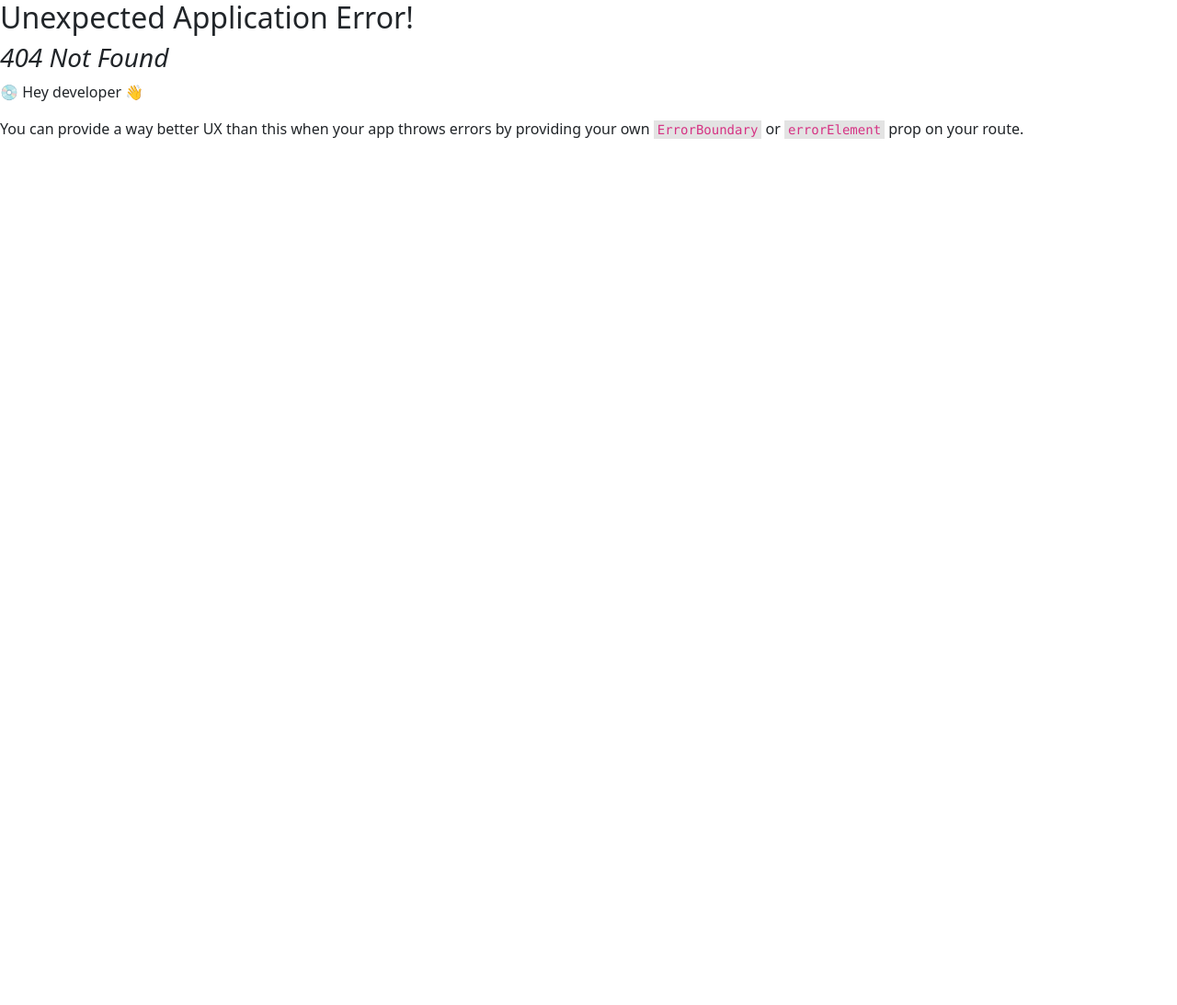
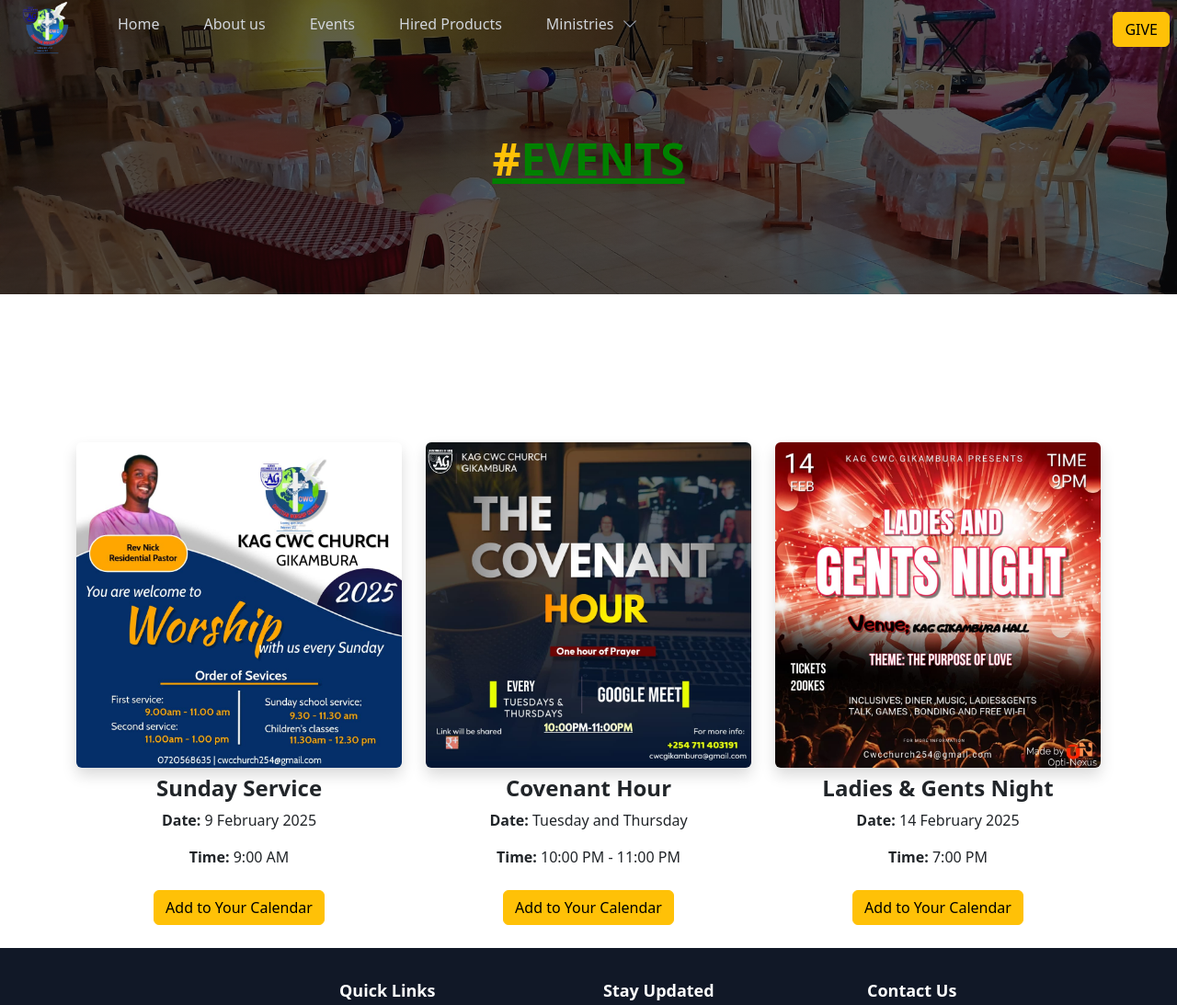
Before and after one commit to victorwangari/KAG-CWC, a React (Create React App) app: page /events in a window 1280 px wide. Before the commit this address had no page. Shown: the top 1093 px of the page at 92% size. Before the commit the page ends 800 px from the top, so only its background shows below. Built offline with nearby package versions, Linux system fonts and the light colour scheme.

Commit message:
update app

```diff
--- a/src/components/about/about.jsx
+++ b/src/components/about/about.jsx
@@ -17,8 +17,7 @@ const teamMembers = {
         { name: "Kibathi Mbugua", role: "Chair Person" },
         { name: "Charles Ng’ang’a", role: "Bishop", },
         { name: "Richard Munala", role: "Assistant Bishop", },
-        { name: "James Chege", role: "Elder", },
-        { name: "Jonathan Njoroge", role: "Elder", },
+
     ], // Add staff members here if needed
 };
 
--- a/src/components/events/events.jsx
+++ b/src/components/events/events.jsx
@@ -0,0 +1,89 @@
+import React from 'react';
+import "../../css/about.css";
+import NavBar from '../navbar/navbar';
+import Footer from '../footer/footer';
+import "../../css/hero.css";
+import covenant from "../../posters/covenanthour.jpg";
+import ladiesgents from "../../posters/ladies_&_gents_night.jpg";
+import sundayservice from "../../posters/sundaysevice .jpg";
+
+const events = [
+    {
+        date: "9 February 2025",
+        time: "9:00 AM",
+        image: sundayservice,
+        title: "Sunday Service"
+    },
+    {
+        date: "Tuesday and Thursday",
+        time: "10:00 PM - 11:00 PM",
+        image: covenant,
+        title: "Covenant Hour"
+    },
+    {
+        date: "14 February 2025",
+        time: "7:00 PM",
+        image: ladiesgents,
+        title: "Ladies & Gents Night"
+    }
+];
+
+const addToGoogleCalendar = (event) => {
+    const baseUrl = "https://calendar.google.com/calendar/render";
+    const startDate = "20250209T100000Z"; // Adjust accordingly
+    const endDate = "20250209T120000Z"; // Placeholder duration
+    const params = new URLSearchParams({
+        action: "TEMPLATE",
+        text: event.title,
+        dates: `${startDate}/${endDate}`,
+        details: `Join us for ${event.title} on ${event.date} at ${event.time}.`,
+    });
+    window.open(`${baseUrl}?${params.toString()}`, "_blank");
+};
+
+function Events() {
+    return (
+       <div>
+           <div className='events'>
+                <NavBar />
+                <div className="about-title">
+                    <h1><span className="text-warning">#</span>EVENTS</h1>
+                </div>
+            </div>
+            <div className="container upcoming-events">
+                {/* <div className="text-center mb-4">
+                    <h2 className="text-gray-900 evnt font-bold text-xxl mb-3">
+                        Upcoming <span className="text-yellow-500">Events</span>
+                    </h2>
+                    <p className="evnt text-lg">
+                        Join us for our upcoming events! We can't wait to connect, grow, and worship together as a community.
+                    </p>
+                </div> */}
+                <div className="row">
+                    {events.map((event, index) => (
+                        <div key={index} className="col-12 col-md-6 col-lg-4 d-flex justify-content-center">
+                            <div className="poster text-center mb-4">
+                                <img src={event.image} alt={event.title} className="img-fluid rounded shadow" />
+                                <h4 className="mt-2  font-bold">{event.title}</h4>
+                                <p className="text-black-500 mt-1"><strong>Date:</strong> {event.date}</p>
+                                <p className="text-black-500 mt-1"><strong>Time:</strong> {event.time}</p>
+
+                                <button
+                                    className="btn btn-warning direction mt-2"
+                                    onClick={() => addToGoogleCalendar(event)}
+                                >
+                                    Add to Your Calendar
+                                </button>
+                            </div>
+                        </div>
+                    ))}
+                </div>
+            </div>
+            <div>
+                <Footer/>
+            </div>
+        </div>
+    );
+}
+
+export default Events;
--- a/src/components/navbar/navbar.jsx
+++ b/src/components/navbar/navbar.jsx
@@ -2,7 +2,7 @@ import React from 'react';
 import "../../css/hero.css"
 import Logo from "../../img/cwc_logo-removebg-preview.png"
 import { Disclosure, DisclosureButton, DisclosurePanel, Menu, MenuButton, MenuItem, MenuItems } from '@headlessui/react';
-import { Bars3Icon, BellIcon, XMarkIcon, ChevronDownIcon } from '@heroicons/react/24/outline';
+import { Bars3Icon, XMarkIcon, ChevronDownIcon } from '@heroicons/react/24/outline';
 import { Link } from 'react-router-dom';
 
 
@@ -10,7 +10,7 @@ import { Link } from 'react-router-dom';
 const navigation = [
   { name: 'Home', href: '/' },
   { name: 'About us', href: '/about' },
-  { name: 'Events', href: '#',  },
+  { name: 'Events', href: '/events',  },
   { name: 'Hired Products', href: '#', },
   {
     name: 'Ministries',
--- a/src/css/about.css
+++ b/src/css/about.css
@@ -24,3 +24,13 @@
     margin-left: auto;
     margin-right: auto;
 }
+/* EVENTS SECTION */
+.events{
+    background-image: linear-gradient(rgba(0, 0, 0, 0.6), rgba(0, 0, 0, 0.6)), url('../img/dinnerdate\ hall.jpg');
+    background-size: cover; /* or "contain" */
+    background-repeat: no-repeat; /* Prevents repeating */
+    background-position: center;
+    background-attachment: fixed; /* Ensures background doesn't move on scroll */
+    min-height: 40vh;
+    margin-bottom: 20vh;
+}
--- a/src/routes.js
+++ b/src/routes.js
@@ -1,5 +1,6 @@
 import App from "./App";
 import About from "./components/about/about";
+import Events from "./components/events/events";
 
 const routes = [
     {
@@ -9,7 +10,12 @@ const routes = [
     {
         path: "/about",
         element: <About/>
+    },
+    {
+        path: "/events",
+        element: <Events/>
     }
+
 
 ]
 
```
